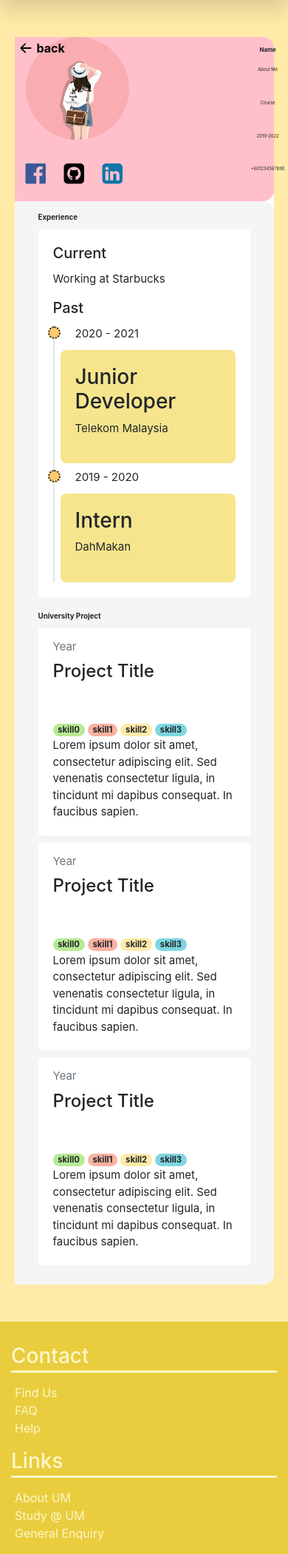
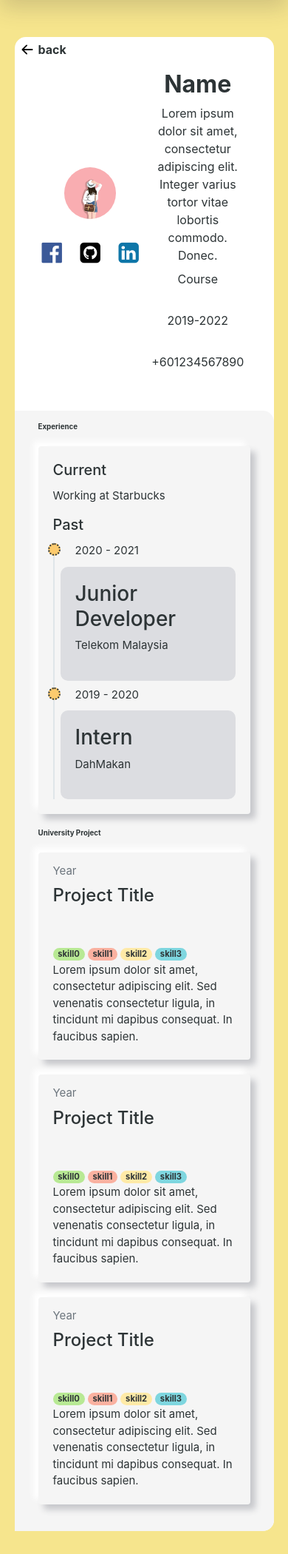
Before and after one commit to amarabjamal/Online-Alumni-System, a PHP site: page /profile.html in a window 390 px wide. Shown: the part 66-2166 px from the top of the page at 74% size. Run offline with PHP 8.4, Linux system fonts and the light colour scheme; some libraries are stand-ins or nearby versions.

Commit message:
make profile page responsive

```diff
--- a/alumni-page.html
+++ b/alumni-page.html
@@ -6,7 +6,7 @@
     <meta http-equiv="X-UA-Compatible" content="IE=edge">
     <!-- Bootstrap -->
     <meta name="viewport" content="width=device-width, initial-scale=1, shrink-to-fit=no">
-    <title>Alumni List</title>
+    <title>Search Alumni | UM Alumni </title>
     <!-- Bootstrap -->
     <link rel="stylesheet" href="https://maxcdn.bootstrapcdn.com/bootstrap/4.0.0/css/bootstrap.min.css"
         integrity="sha384-Gn5384xqQ1aoWXA+058RXPxPg6fy4IWvTNh0E263XmFcJlSAwiGgFAW/dAiS6JXm" crossorigin="anonymous">
--- a/profile.html
+++ b/profile.html
@@ -5,7 +5,7 @@
     <meta charset="UTF-8">
     <meta http-equiv="X-UA-Compatible" content="IE=edge">
     <meta name="viewport" content="width=device-width, initial-scale=1.0">
-    <title>Profile Page</title>
+    <title>View Alumni | UM Alumni </title>
 
     <!-- Bootstrap -->
     <link rel="stylesheet" href="https://maxcdn.bootstrapcdn.com/bootstrap/4.0.0/css/bootstrap.min.css"
@@ -85,7 +85,7 @@
 
         <div class="col-md-4 right-pane">
 
-            <div class="row">
+            <div class="row p1">
                 <div class="avatar">
                     <img src="images/avatar.jpg" alt="profile-picture">
                 </div>
@@ -99,19 +99,20 @@
                 </div>
             </div>
 
-            <div class="row">
+            <div class="row p2">
                 <div class="details">
-                    <h2 class="name">Name</h2>
-                    <p class="about-me">About Me</p>
-                    <p class="course">Course</p>
-                    <p class="year">2019-2022</p>
-                    <p class="phone-number">+601234567890</p>
+                    <h2>Name</h2>
+                    <p class="about-me">Lorem ipsum dolor sit amet, consectetur adipiscing elit. Integer varius tortor
+                        vitae lobortis commodo. Donec.</p>
+                    <p>Course</p>
+                    <p>2019-2022</p>
+                    <p>+601234567890</p>
                 </div>
             </div>
         </div>
         <div class="col-md-8 left-pane">
             <h1 class="title">Experience</h1>
-            <div class="card">
+            <div class="card shadow">
                 <div class="card-body">
                     <h5 class="card-title">Current</h5>
                     <p class="card-text">Working at Starbucks</p>
@@ -143,7 +144,7 @@
             </div>
 
             <h1 class="title" style="margin-top:20px;">University Project</h1>
-            <div class="card">
+            <div class="card project-float shadow">
                 <div class="row no-gutters">
                     <div class="col-md-4">
                         <div class="card-body">
@@ -168,7 +169,7 @@
                 </div>
             </div>
 
-            <div class="card">
+            <div class="card project-float shadow">
                 <div class="row no-gutters">
                     <div class="col-md-4">
                         <div class="card-body">
@@ -193,7 +194,7 @@
                 </div>
             </div>
 
-            <div class="card">
+            <div class="card project-float shadow">
                 <div class="row no-gutters">
                     <div class="col-md-4">
                         <div class="card-body">
--- a/styles/profile.css
+++ b/styles/profile.css
@@ -10,7 +10,9 @@ html,
 body {
     height: 100%;
     overflow-x: hidden;
-    background-color: #ffeaa7;
+    /* background-color: #353b48; */
+    background-color: #f6e58d;
+    color: #2d3436;
 
 }
 
@@ -35,7 +37,8 @@ html {
     align-items: center;
 
     position: absolute;
-    top: 0px;
+    top: 2px;
+    left: 2px;
     cursor:pointer;
     z-index: 100;
     /* margin: auto;
@@ -45,11 +48,11 @@ html {
 }
 
 .back a{
-    color: black;
     font-weight: 700;
+    color: #2d3436;
 }
 
-.back a:hover{
+.back a:hover {
     text-decoration: none;
 }
 
@@ -64,19 +67,31 @@ html {
     padding: 30px;
 }
 
-/* sm */
-@media (max-width: 768px){
-    .right-pane {
-        background-color: pink;
-        flex-direction: row;
-        padding: 0;
+@media screen and (max-width: 768px) {
+
+    .right-pane > div {
+        flex: 1;
     }
 
-    .avatar img{
-        width: 200px;
-        height: 200px;
+    .right-pane {
+        flex-direction: row;
     }
 
+    .avatar img {
+        width: 40%;
+        height: 40%;
+        text-align: start;
+    }
+
+    .p2 {
+        margin-top: 5px;
+        justify-content: center;
+        text-align: justify;
+    }
+
+    .about-me {
+        width: 50%;
+    }
 }
 
 .avatar{
@@ -93,23 +108,25 @@ html {
 }
 
 .details {
-    margin: 10px 0px;
+    margin-top: 10px;
     text-align: center;
+    line-height: 2.5;
 }
 
 .details h2{
-
-    font-size: 2vw;
-    font-weight: bold;
+    font-weight: 700;
 }
 
-.details p{
-    padding: 10px 0px;
-    font-size: 1.5vw;
+.about-me {
+    line-height: 1.5;
+    text-align: center;
+    width: 70%;
+    margin: auto;
+    white-space: wrap;
 }
 
 .socmed {
-    margin: 20px;
+    margin: 20px auto;
 }
 
 .socmed a{
@@ -185,33 +202,43 @@ html {
 }
 
 .timeline-content {
-    background-color: #f6e58d;
+    border-radius: 10px;
+    background-color: #dcdde1;
     margin-top: 10px;
     padding: 20px;
-    border-radius: 8px;
 }
 
 /* Project Card */
 
 .card {
-    margin: 10px 0px;
+    margin: 20px 0px;
     border: none;
 }
 
-/* .card:hover {
+.shadow {
+    background: transparent;
+    box-shadow:  7px 7px 9px #c6c7cb,
+                -7px -7px 9px #ffffff;
+}
+
+.project-float:hover {
     transform: scale(1,1);
     animation: float 2s ease-in-out infinite alternate-reverse both;
+    /* border: 5px solid blue; */
+    background-color: #f6e58d;
+    color: black;
+    border: none;
 
 }
 
 @keyframes float{
     0% {
-        transform: translate(10px);
+        transform: translateY(10px);
     }
     100% {
-        transform: translate(-10px);
+        transform: translateY(-10px);
     }
-} */
+}
 
 .skill-list {
     padding: 0;
```
Also changed, not shown: styles/alumni-page.css (+0 -16 lines), images/arrow-left-short.svg.
